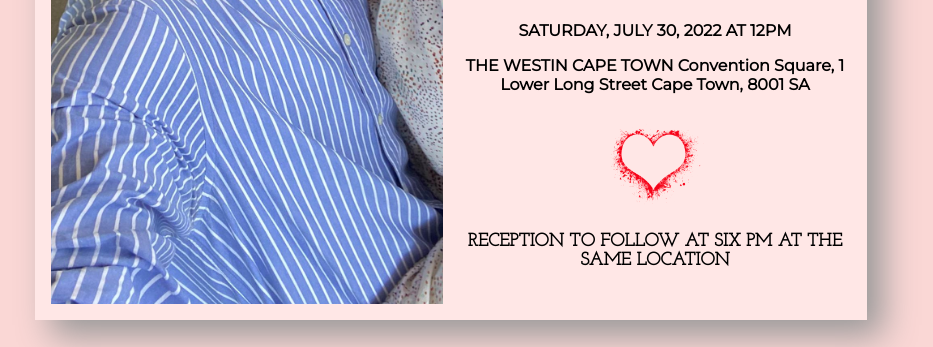
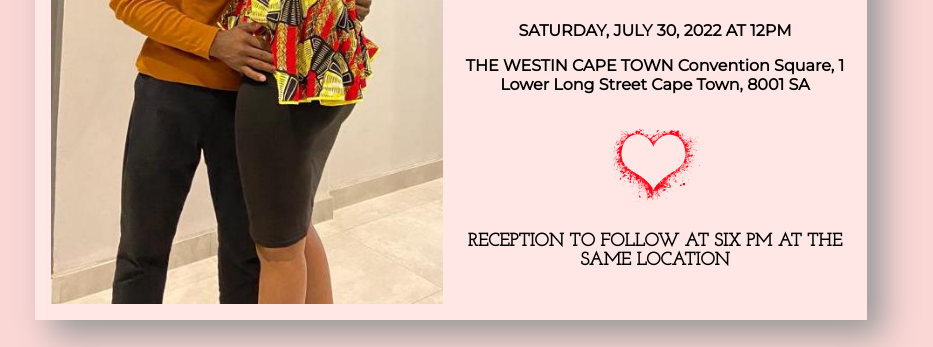
Before and after one commit to glody007/franck-wedding, a plain HTML site: page index.html in a window 1280 px wide. Shown: the part 469-816 px from the top of the page, without its empty margins (189-1122 px from the left). Drawn offline with nearby package versions, Linux system fonts and the light colour scheme.

Commit message:
feat: new picture

```diff
--- a/style.css
+++ b/style.css
@@ -23,7 +23,7 @@ body {
 }
 
 #img {
-    background-image: url('1_small.jpg');
+    background-image: url('new_small.jpeg');
     background-size: cover;
     height: 30vh;
 }
@@ -62,7 +62,7 @@ span {
         width: 100px;
     }
     #img {
-        background-image: url('1_medium.jpg');
+        background-image: url('new_large.jpeg');
         height: auto;
     }
     h1 {
```
Also changed, not shown: new_large.jpeg (added), new_small.jpeg (added).
